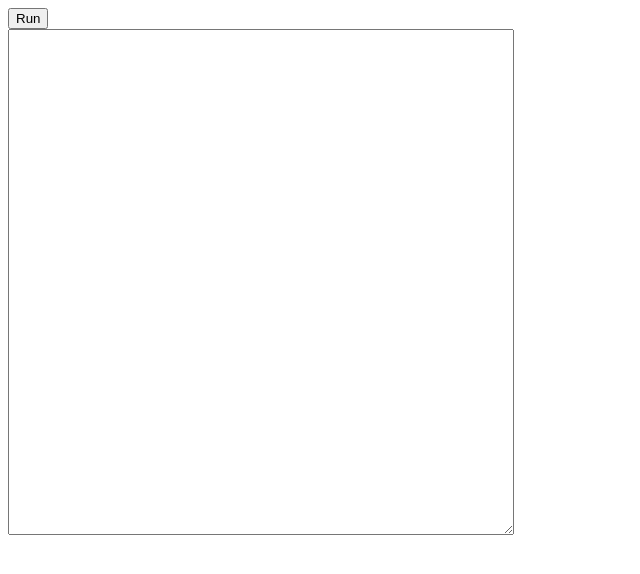
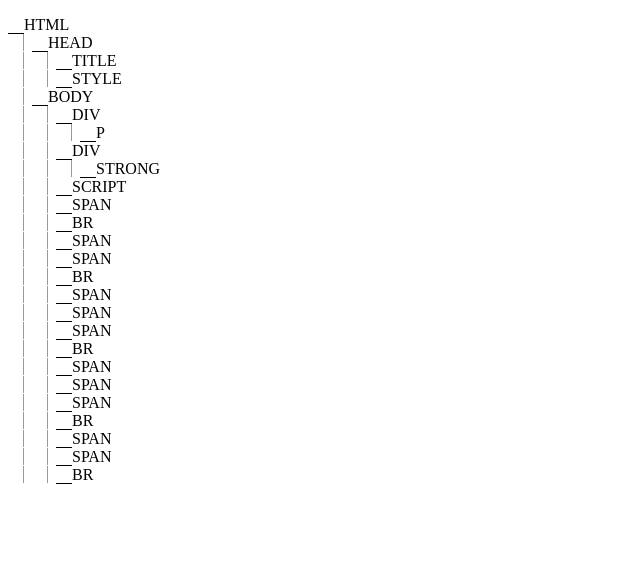
Before and after one commit to huynt57/SavvyTraining, a plain HTML site: page js/dom.html in a window 1280 px wide. Shown: the whole page, without its empty margins (0-640 px from the left). Drawn offline with Linux system fonts and the light colour scheme.

Commit message:
a better version

```diff
--- a/js/dom.html
+++ b/js/dom.html
@@ -2,18 +2,21 @@
 <html lang="en">
     <head>
         <title>DOM Reading</title>
+        <style>
 
+            .tab:after {
+                border: 1px solid;
+            }
+        </style>
     </head>
 
     <body>
-        <div>
-            <button id="run" onclick="getChildNode(document.documentElement, '')" style="clear: both;">Run</button>
+
+        <div id="left">
+            <p></p>
         </div>
-        <div id="left" style="width: 40%; float: left;">
-            <textarea style="height: 500px; width: 500px;"></textarea>
-        </div>
-        <div id="right" style="width: 50%; float: right;">
-
+        <div id="right">
+            <strong></strong>
         </div>
     </body>
 
@@ -21,16 +24,15 @@
 
 
 <script type="text/javascript">
-    var one_tab = "&nbsp;&nbsp;&nbsp;";
-    // window.onload = getChildNode(document.documentElement, "");
+    var one_tab = '<span class = "tab" style = "display:inline;margin-left:15px; border-left:1px solid #999999;">&nbsp&nbsp</span>';
+    window.onload = getChildNode(document.documentElement, "");
     function getChildNode(element, tab)
     {
         if (element.tagName === undefined) {
             return;
         }
-        var str = tab + element.tagName + "<br>";
-        //  document.write(str);
-        document.getElementById('right').innerHTML = str;
+        var str = tab +  '<span style="border-bottom: 1px solid;">&nbsp&nbsp&nbsp&nbsp</span>'+element.tagName + "<br>";
+        document.write(str);
         //  document.write(tab + element.tagName + "<br>");
         if (element.childNodes)
         {
```
